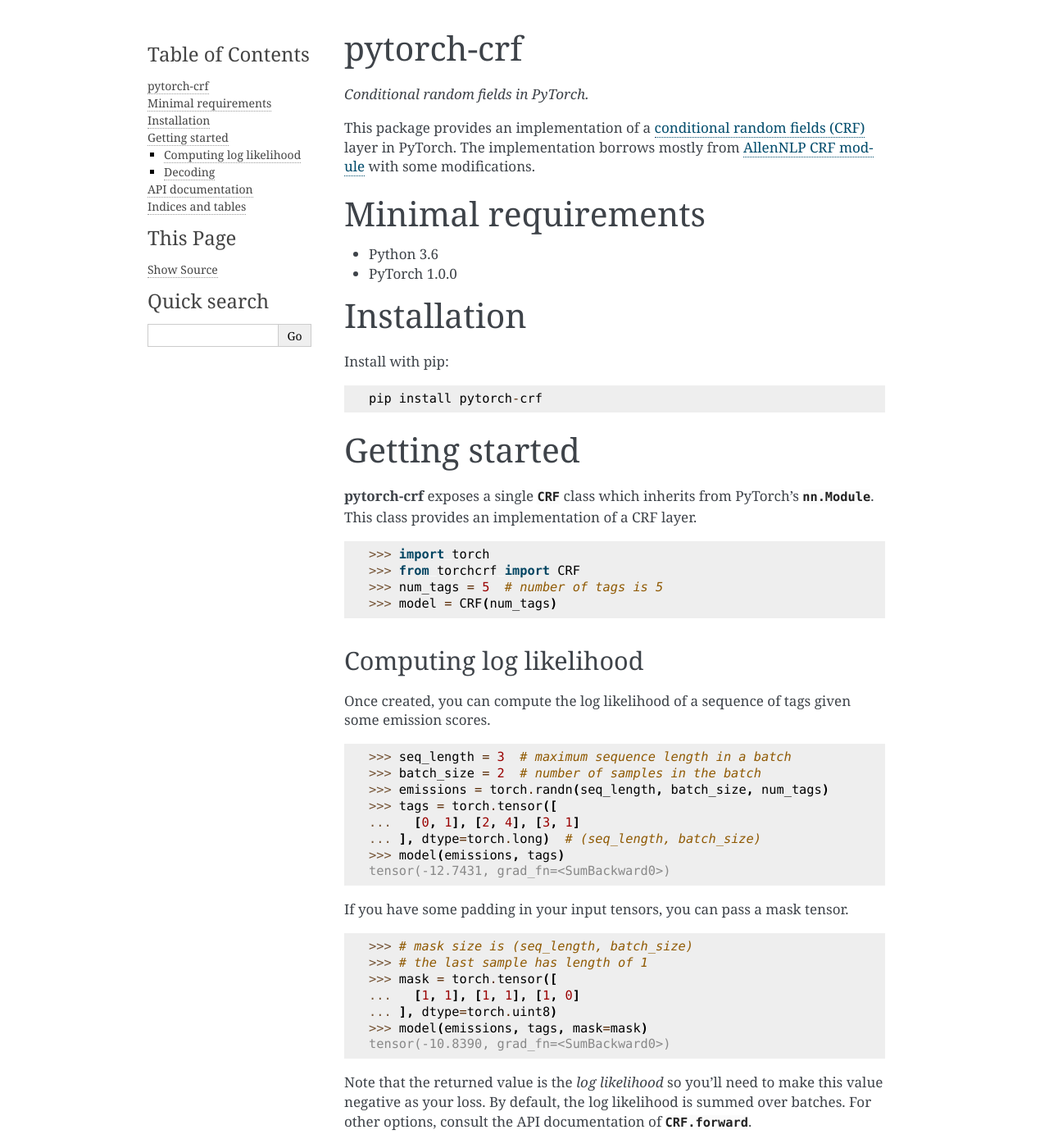
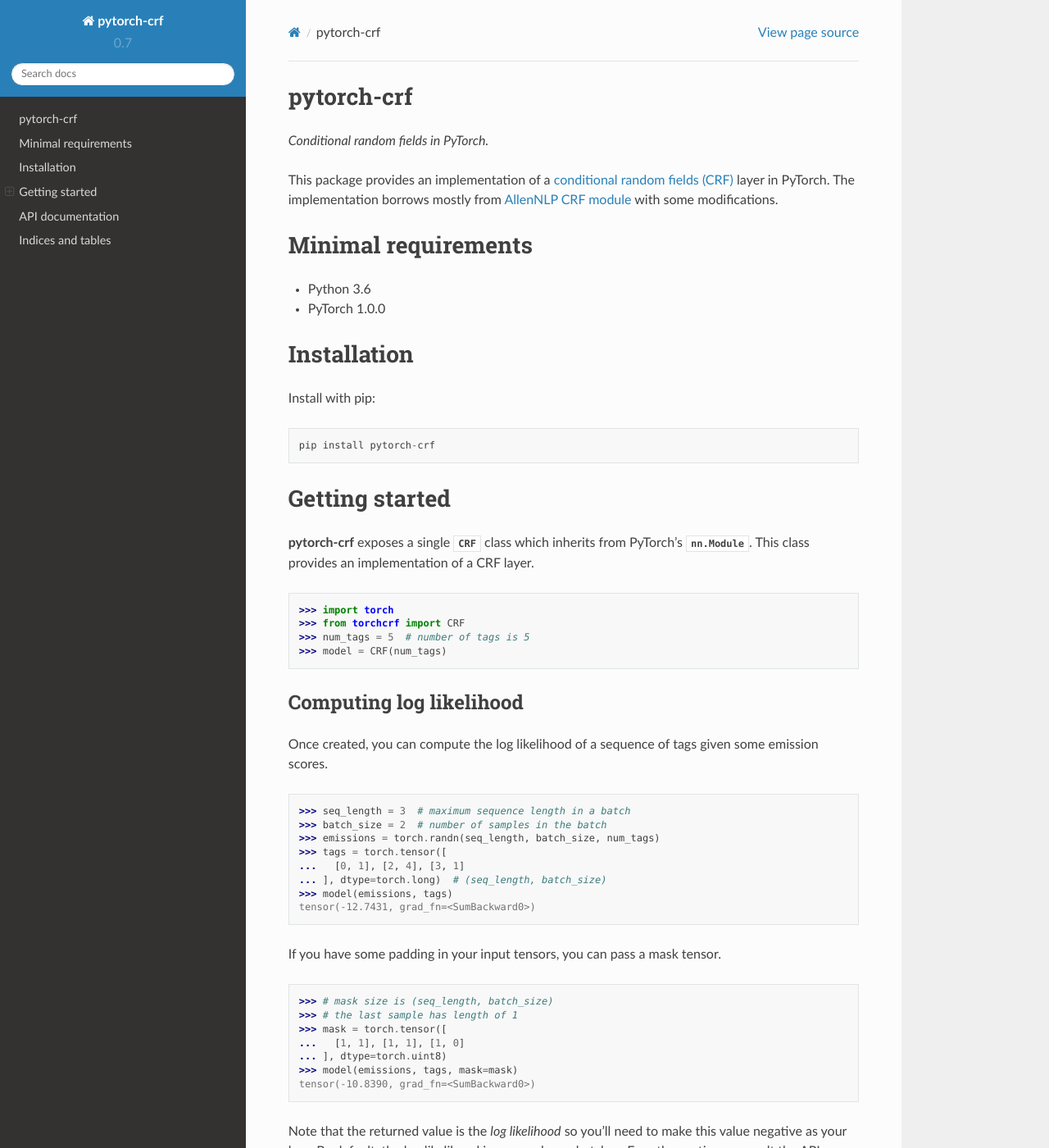
Before and after one commit to kmkurn/pytorch-crf, a Sphinx documentation site: the page built from docs/index.rst, in a window 1280 px wide and 1400 px high. Shown: the whole window at 82% size. Built offline with Sphinx 7.4.7 and the Read the Docs theme 2.0.0, drawn with Linux system fonts in a browser that asks for light colours; some of the changed text lies outside the part shown.

Commit message:
Use RTD theme

```diff
--- a/docs/conf.py
+++ b/docs/conf.py
@@ -22,6 +22,7 @@
 copyright = '2019, Kemal Kurniawan'
 author = 'Kemal Kurniawan'
 
+# TODO single source version
 # The short X.Y version
 version = '0.7'
 # The full version, including alpha/beta/rc tags
@@ -80,7 +81,8 @@
 # The theme to use for HTML and HTML Help pages.  See the documentation for
 # a list of builtin themes.
 #
-html_theme = 'alabaster'
+#html_theme = 'alabaster'
+html_theme = 'sphinx_rtd_theme'
 
 # Theme options are theme-specific and customize the look and feel of a theme
 # further.  For a list of options available for each theme, see the
--- /dev/null
+++ b/docs/requirements.txt
@@ -0,0 +1,2 @@
+Sphinx==1.8.3
+sphinx_rtd_theme==0.4.2
```
